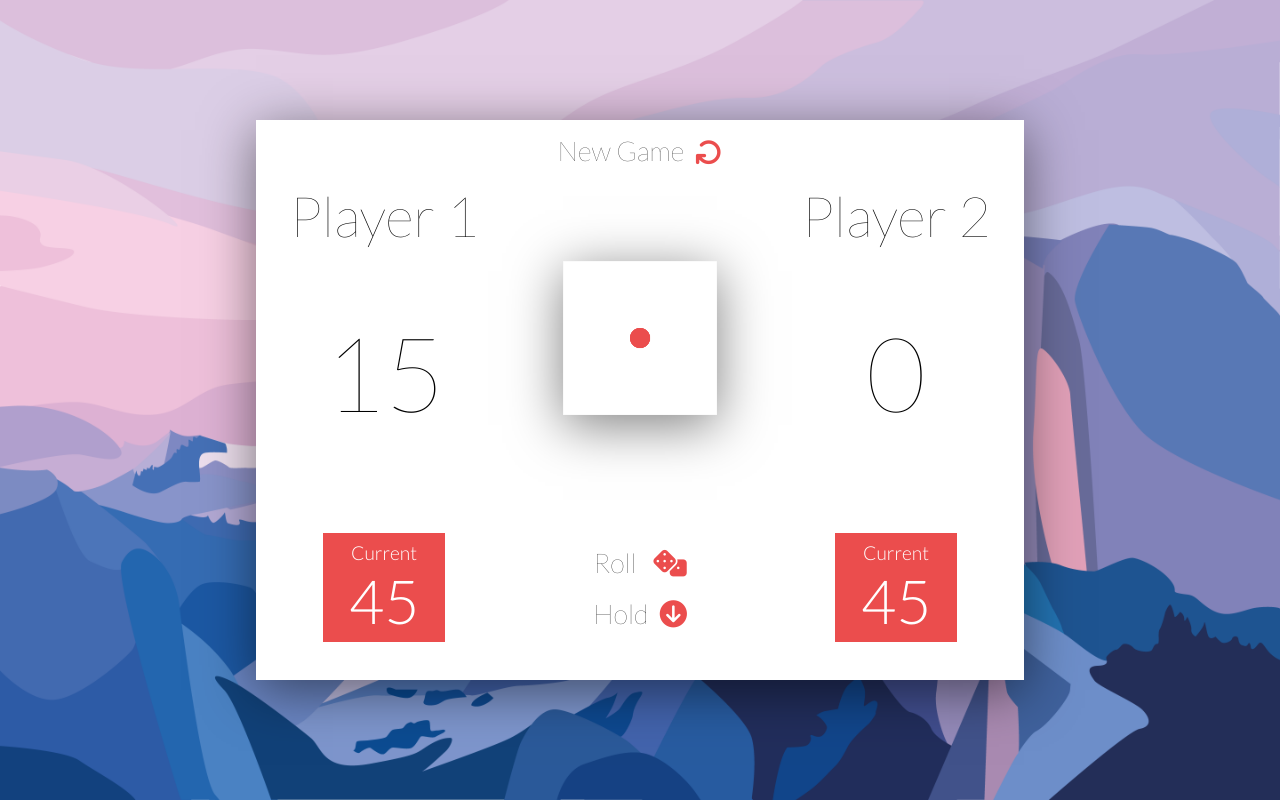
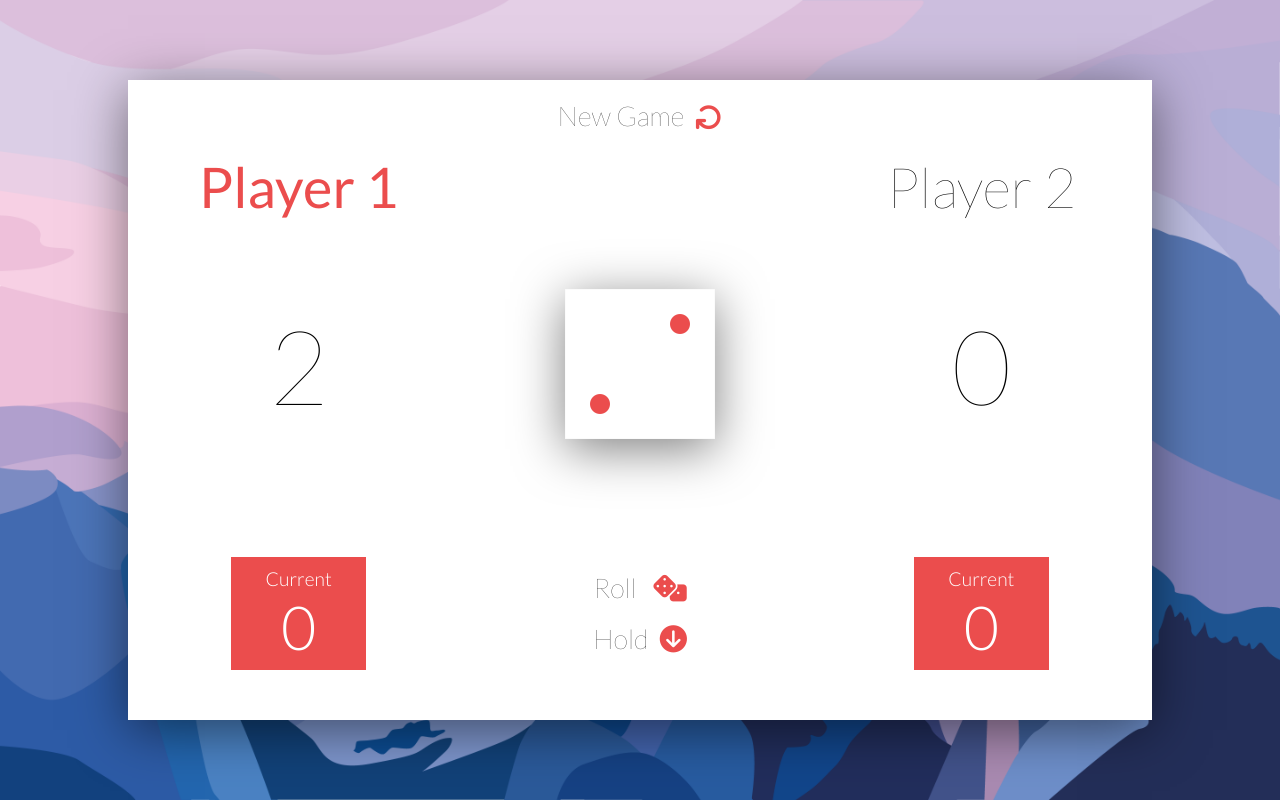
Before and after one commit to Teraln/Dice_Vuoll, a plain HTML site: page index.html in a window 1280 px wide. Both pictures are taken after a click on the button "Roll". Drawn offline with nearby package versions, Linux system fonts and the light colour scheme.

Commit message:
Game logic finished

```diff
--- a/app.js
+++ b/app.js
@@ -0,0 +1,61 @@
+new Vue({
+    el: '.app',
+    data: {
+        turn: 0,
+        currDice: 0,
+        scores: [0, 0],
+        current: [0, 0],
+        imgKey: 0,
+        message: false,
+        displayControls: true
+    },
+    methods: {
+        randomNumber() {
+            this.currDice = Math.floor(Math.random() * Math.floor(6)) + 1
+
+            return undefined
+        },
+        turnSwitch() {
+            this.scores[this.turn] = 0
+            this.currDice = 0
+            if (this.turn) {
+                this.turn--
+            } else {
+                this.turn++
+            }
+
+            return undefined
+        },
+        roll() {
+            if (this.currDice !== 1) {
+                this.scores[this.turn] = this.scores[this.turn] + this.currDice
+            } else {
+                this.turnSwitch()
+            }
+            return undefined
+        },
+        initRoll() {
+            this.randomNumber()
+            this.roll()
+            this.imgKey++
+        },
+        //Hold
+        hold() {
+            this.current[this.turn] = this.current[this.turn] + this.scores[this.turn]
+            if (this.current[this.turn] >= 100) {
+                this.message = true;
+                this.displayControls = false;
+            } else {
+                this.turnSwitch()
+            }
+        },
+        newGame() {
+            this.turn = 0
+            this.currDice = 0
+            this.scores = [0, 0]
+            this.current = [0, 0]
+            this.message = false
+            this.displayControls = true
+        }
+    }
+})
--- a/index.html
+++ b/index.html
@@ -15,34 +15,38 @@
 <body>
     <div class="grid">
         <div class="app">
-            <div class="new-game">
+            <div @click="newGame" class="new-game">
                 <button>New Game<i class="fa fa-repeat"></i></button>
             </div>
-            <div class="player-1">
+            <div v-bind:class="{ active: !turn }" class="player-1">
                 <span>Player 1</span>
             </div>
             <div class="space"></div>
-            <div class="player-2">
+            <div v-bind:class="{ active: turn }" class="player-2">
                 <span>Player 2</span>
             </div>
             <div class="p1-score">
-                <span>15</span> </div>
+                <span v-text="scores[0]"></span>
+            </div>
 
             <div class="dice">
-                <img src="/images/dice-1.png">
+                <transition name="fade" mode="out-in">
+                    <img :src="`/images/dice-${currDice}.png`" :key="imgKey">
+                </transition>
             </div>
-
             <div class="p2-score">
-                <span>0</span> </div>
+                <span v-text="scores[1]"></span> </div>
             <div class="p1-current">
-                <span>Current</span><span>45</span>
+                <span>Current</span><span v-text="current[0]"></span>
             </div>
             <div class="controls">
-                <button class="roll">Roll<i class="fas fa-dice"></i></button>
-                <button class="hold">Hold<i class="fas fa-arrow-circle-down"></i></button>
+                <span v-if="message">{{ `Player ${turn + 1} Wins!` }}</span>
+                <button v-if="displayControls" @click="initRoll" class="roll">Roll<i class="fas fa-dice"></i></button>
+                <button v-if="displayControls" @click="hold" class="hold">Hold<i
+                        class="fas fa-arrow-circle-down"></i></button>
             </div>
             <div class="p2-current">
-                <span>Current</span><span>45</span>
+                <span>Current</span><span v-text="current[1]"></span>
             </div>
         </div>
     </div>
--- a/scss/_queries.scss
+++ b/scss/_queries.scss
@@ -1,5 +1,25 @@
-@media (max-width: 400px) {
-    .grid {
-        width: 100vw;
-    }
+/*Landscape*/
+
+/* Extra small devices (landscape phones, 575 and down) */
+@media (max-width: 575px) and (orientation: landscape) {}
+
+/* Small devices (landscape phones, 576px and up) */
+@media (min-width: 576px) and (max-width: 768px) and (orientation: landscape) {}
+
+/* Medium devices (tablets, 768px and up) */
+@media (min-width: 769px) and (max-width: 992px) and (orientation: landscape) {
 }
+
+
+/*Portrait*/
+
+@media (max-width: 340px) {}
+
+/* Extra small devices (portrait phones, less than 576px) */
+@media (min-width: 341px) and (max-width: 575px) and (orientation: portrait) {}
+
+/* Small devices (landscape phones, 576px and up) */
+@media (min-width: 576px) and (max-width: 768px) and (orientation: portrait) {}
+
+/* Medium devices (tablets, 768px and up) */
+@media (min-width: 769px) and (max-width: 992px) and (orientation: portrait) {}
--- a/scss/style.scss
+++ b/scss/style.scss
@@ -31,8 +31,8 @@ body {
 .app {
     box-shadow: $shadow;
     background-color: #ffffff;
-    height: 70vh;
-    width: 60vw;
+    height: 80vh;
+    width: 80vw;
 
     @include position(center, center);
     display: grid;
@@ -83,14 +83,28 @@ body {
 }
 
 .dice {
-    @include position(center, start);
-    @include fill-parent(60%);
-    margin-top: 5%;
+    @include position(center, center);
+    display: flex;
+    justify-content: center;
 
     img {
-        max-width: 100%;
+        max-width: 50%;
         box-shadow: 0px 10px 50px rgba(0, 0, 0, 0.5);
     }
+}
+
+/*.fade-leave-active {
+    transition: 0s;
+}*/
+
+.fade-enter-active {
+    transition: opacity 0.7s;
+}
+
+/*.fade-leave-to */
+
+.fade-enter {
+    opacity: 0;
 }
 
 .p1-current,
@@ -153,5 +167,14 @@ body {
         }
     }
 
+    & span {
+        font-size: 3rem;
+        color: rgb(80, 80, 150);
+        font-weight: 400;
+    }
+}
 
+.active {
+    color: $red-box !important;
+    font-weight: 500 !important;
 }
```
Also changed, not shown: images/dice-0.png (added), scss/style.css, 1 other file.
